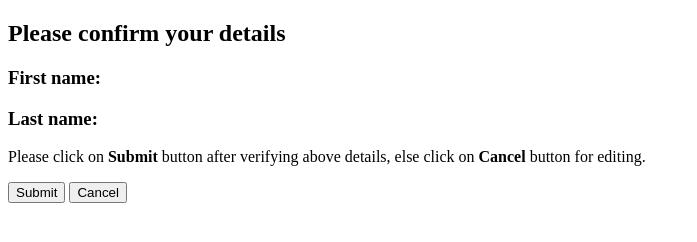
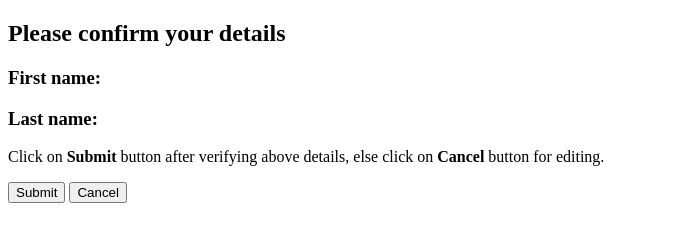
Before and after one commit to rohitdhamija/systemwebview, a website: page docs/confirm.html in a window 1280 px wide. Shown: the whole page, without its empty margins (0-697 px from the left). Drawn offline with nearby package versions, Linux system fonts and the light colour scheme.

Commit message:
html file changes

```diff
--- a/docs/confirm.html
+++ b/docs/confirm.html
@@ -5,7 +5,7 @@
     <h3>First name: <span id="first_name"></span></h3>
     <h3>Last name: <span id="last_name"></span></h3>
 
-    <p> Please click on <b>Submit</b> button after verifying above details, else click on <b>Cancel</b> button for editing.</p>
+    <p>Click on <b>Submit</b> button after verifying above details, else click on <b>Cancel</b> button for editing.</p>
     <button onclick="submitbtn()">Submit</button>
     <button onclick="cancelbtn()">Cancel</button>
 
```
